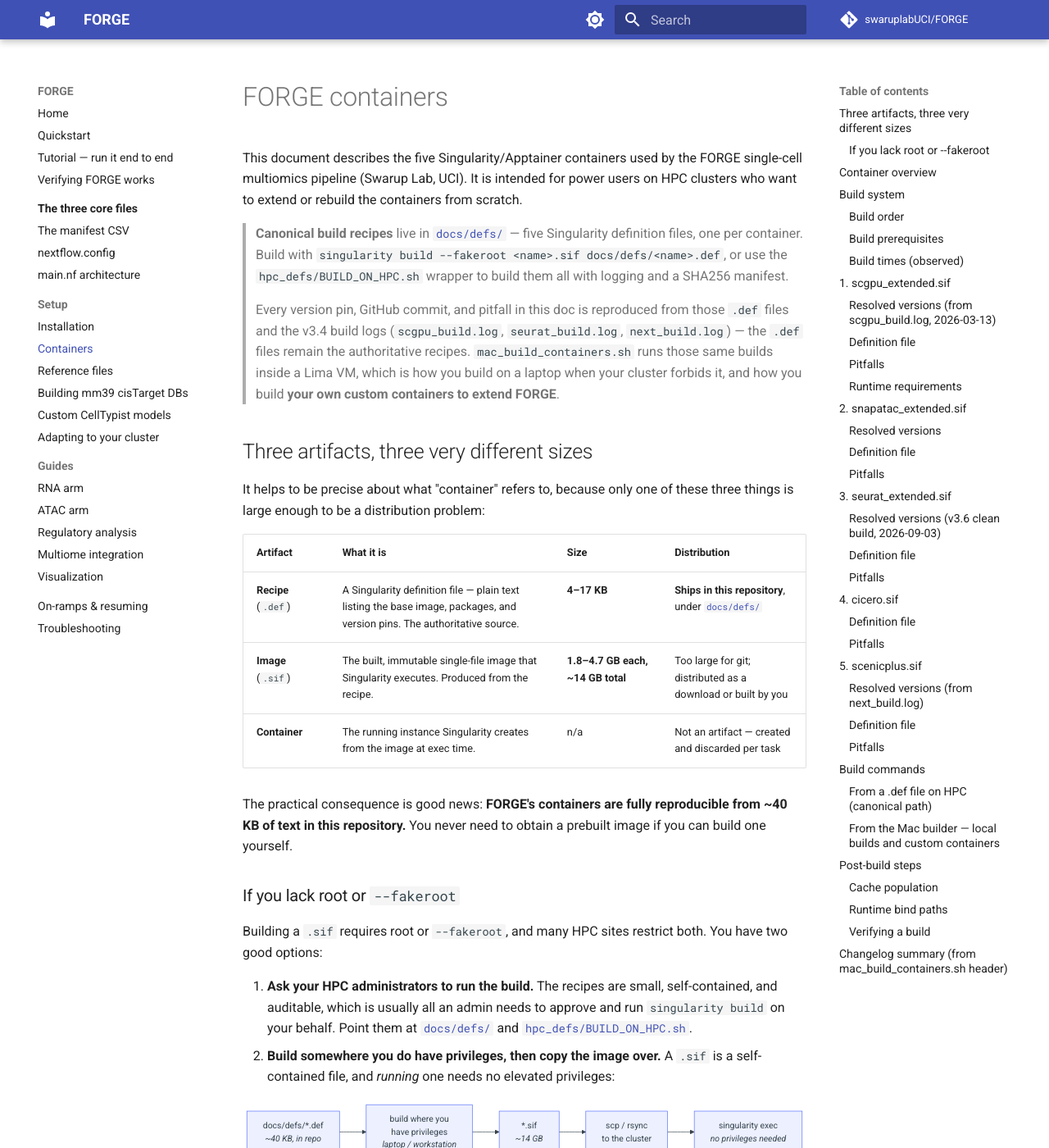
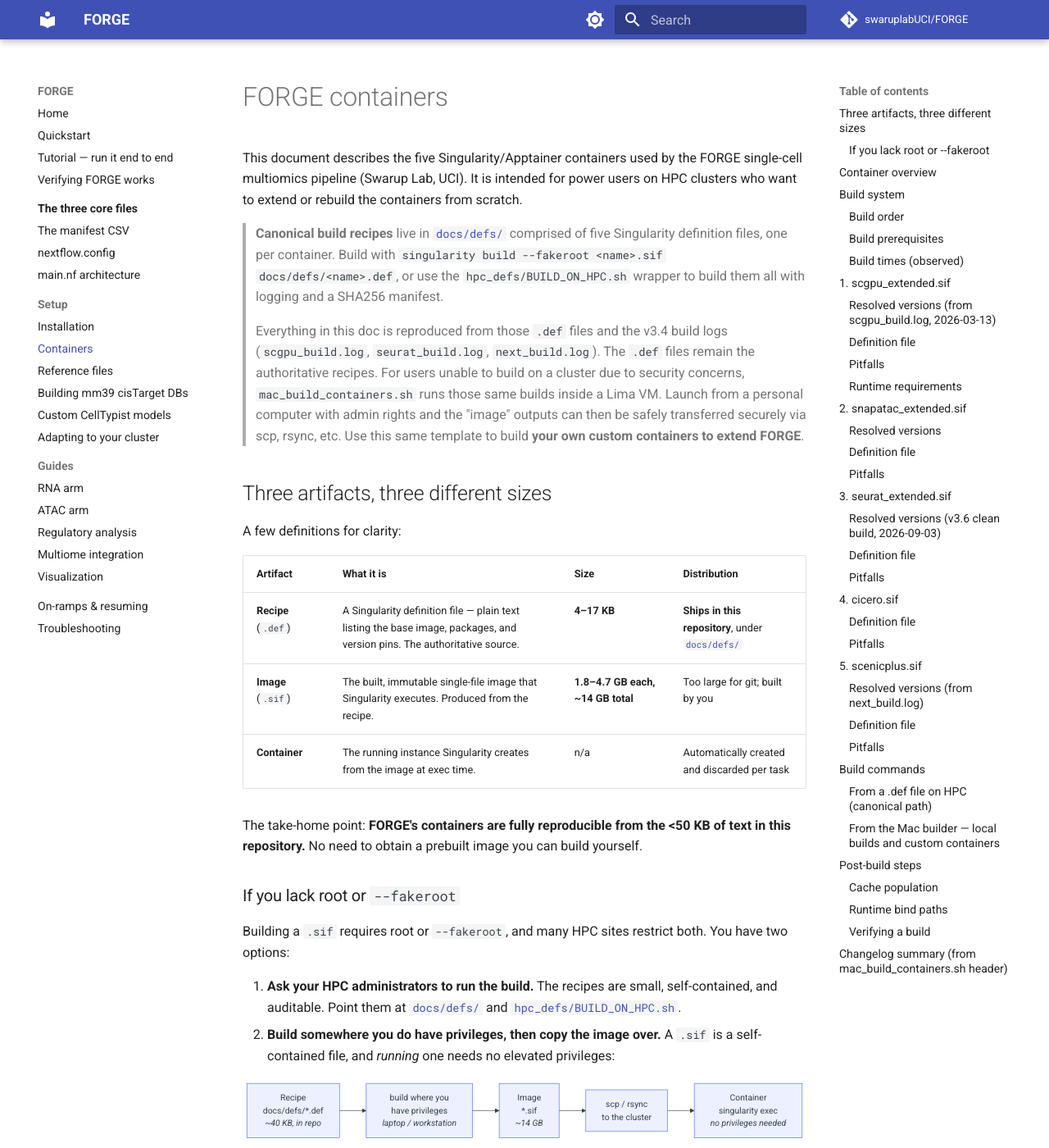
Before and after one commit to swaruplabUCI/FORGE, an MkDocs documentation site: the page built from docs/setup/containers.md, in a window 1280 px wide and 1400 px high. Shown: the whole window at 82% size. Built offline with MkDocs 1.6.1 and Material for MkDocs 9.7.7, drawn with Linux system fonts in a browser that asks for light colours; comment, search, counter and statistics services are not loaded; some of the changed text lies outside the part shown.

Commit message:
Update containers.md

````diff
--- a/docs/setup/containers.md
+++ b/docs/setup/containers.md
@@ -5,60 +5,59 @@
 power users on HPC clusters who want to extend or rebuild the containers from
 scratch.
 
-> **Canonical build recipes** live in [`docs/defs/`](https://github.com/swaruplabUCI/FORGE/tree/main/docs/defs) — five Singularity
+> **Canonical build recipes** live in [`docs/defs/`](https://github.com/swaruplabUCI/FORGE/tree/main/docs/defs)
+> comprised of five Singularity
 > definition files, one per container. Build with `singularity build --fakeroot
 > <name>.sif docs/defs/<name>.def`, or use the `hpc_defs/BUILD_ON_HPC.sh` wrapper
 > to build them all with logging and a SHA256 manifest.
 >
-> Every version pin, GitHub commit, and pitfall in this doc is reproduced from
+> Everything in this doc is reproduced from
 > those `.def` files and the v3.4 build logs (`scgpu_build.log`,
-> `seurat_build.log`, `next_build.log`) — the `.def` files remain the
-> authoritative recipes. `mac_build_containers.sh` runs those same builds inside
-> a Lima VM, which is how you build on a laptop when your cluster forbids it, and
-> how you build **your own custom containers to extend FORGE**.
+> `seurat_build.log`, `next_build.log`). The `.def` files remain the
+> authoritative recipes. For users unable to build on a cluster due to security concerns, `mac_build_containers.sh`
+> runs those same builds inside a Lima VM. Launch from a personal computer with admin rights and the "image" outputs can then
+> be safely transferred securely via scp, rsync, etc. Use this same template to build **your own custom containers to extend FORGE**.
 
-## Three artifacts, three very different sizes
+## Three artifacts, three different sizes
 
-It helps to be precise about what "container" refers to, because only one of
-these three things is large enough to be a distribution problem:
+A few definitions for clarity:
 
 | Artifact | What it is | Size | Distribution |
 |---|---|---|---|
 | **Recipe** (`.def`) | A Singularity definition file — plain text listing the base image, packages, and version pins. The authoritative source. | **4–17 KB** | **Ships in this repository**, under [`docs/defs/`](https://github.com/swaruplabUCI/FORGE/tree/main/docs/defs) |
-| **Image** (`.sif`) | The built, immutable single-file image that Singularity executes. Produced from the recipe. | **1.8–4.7 GB each, ~14 GB total** | Too large for git; distributed as a download or built by you |
-| **Container** | The running instance Singularity creates from the image at exec time. | n/a | Not an artifact — created and discarded per task |
+| **Image** (`.sif`) | The built, immutable single-file image that Singularity executes. Produced from the recipe. | **1.8–4.7 GB each, ~14 GB total** | Too large for git; built by you |
+| **Container** | The running instance Singularity creates from the image at exec time. | n/a | Automatically created and discarded per task |
 
-The practical consequence is good news: **FORGE's containers are fully
-reproducible from ~40 KB of text in this repository.** You never need to obtain a
-prebuilt image if you can build one yourself.
+The take-home point: **FORGE's containers are fully
+reproducible from the <50 KB of text in this repository.** No need to obtain a
+prebuilt image you can build yourself.
 
 ### If you lack root or `--fakeroot`
 
 Building a `.sif` requires root or `--fakeroot`, and many HPC sites restrict
-both. You have two good options:
+both. You have two options:
 
 1. **Ask your HPC administrators to run the build.** The recipes are small,
-   self-contained, and auditable, which is usually all an admin needs to approve
-   and run `singularity build` on your behalf. Point them at
+   self-contained, and auditable. Point them at
    [`docs/defs/`](https://github.com/swaruplabUCI/FORGE/tree/main/docs/defs) and [`hpc_defs/BUILD_ON_HPC.sh`](#build-commands).
 2. **Build somewhere you do have privileges, then copy the image over.** A `.sif`
    is a self-contained file, and *running* one needs no elevated privileges:
 
 ```mermaid
 flowchart LR
-    D["docs/defs/*.def<br/><i>~40 KB, in repo</i>"] --> B["build where you<br/>have privileges<br/><i>laptop / workstation</i>"]
-    B --> S["*.sif<br/><i>~14 GB</i>"]
+    D["Recipe<br/>docs/defs/*.def<br/><i>~40 KB, in repo</i>"] --> B["build where you<br/>have privileges<br/><i>laptop / workstation</i>"]
+    B --> S["Image<br/>*.sif<br/><i>~14 GB</i>"]
     S --> T["scp / rsync<br/>to the cluster"]
-    T --> R["singularity exec<br/><i>no privileges needed</i>"]
+    T --> R["Container<br/>singularity exec<br/><i>no privileges needed</i>"]
 ```
 
 !!! warning "Your build environment must mimic your cluster's Linux environment"
     A `.sif` is portable across Linux hosts of the **same CPU architecture**, so
-    a local build has to target what your HPC actually runs — in practice
+    a local build has to target what your HPC actually runs. In practice
     `x86-64` Linux. Check with `uname -m` on a cluster node before you start.
     On Linux with `--fakeroot`, this is automatic. On macOS you build inside a
-    Linux VM, and on Apple Silicon that VM must run x86-64 under emulation —
-    which is precisely what `mac_build_containers.sh` sets up (Lima + Apptainer,
+    Linux VM, and on Apple Silicon that VM must run x86-64 under emulation. This
+    is precisely what `mac_build_containers.sh` sets up (Lima + Apptainer,
     with Rosetta on Apple Silicon). A natively-built `arm64` image will not run
     on an `x86-64` cluster.
 
@@ -75,17 +74,14 @@
 Sizes above are the actual `.sif` sizes of the canonical set: cicero,
 scgpu, snapatac, scenicplus from `sif_output/` (v3.4), and seurat from the
 v3.6 clean rebuild (basilisk env baked via `BASILISK_USE_SYSTEM_DIR=1`,
-plus edgeR, ggforestplot, and the Deriv 4.1.6 pin). Build dates: cicero
-2026-03-12, seurat 2026-09-03 (v3.6), scgpu 2026-03-17 (CellBender fix),
-scenicplus 2026-03-30, snapatac 2026-04-08 (scATAnno).
-
+plus edgeR, ggforestplot, and the Deriv 4.1.6 pin).
 ## Build system
 
 Each container has a standalone Singularity definition file under
 [`docs/defs/`](https://github.com/swaruplabUCI/FORGE/tree/main/docs/defs). The recommended path is:
 
 ```bash
-# On an HPC compute node (NOT a login node)
+# Request a compute node
 srun --partition=free --time=04:00:00 --mem=24G --cpus-per-task=8 --pty bash
 module load singularity     # or: module load apptainer
 cd /path/to/forge
@@ -112,14 +108,13 @@
 ### Build order
 
 Cicero is built first in the `all` target because its mamba solve is the
-longest single step (and is most likely to expose disk-space or networking
-issues early):
+longest single step:
 
 ```
 cicero → scgpu_extended → snapatac_extended → seurat_extended → scenicplus
 ```
 
-There are no inter-container dependencies — any one container can be rebuilt
+There are no inter-container dependencies. Any one container can be rebuilt
 in isolation. The order is purely a matter of failing-fast on the slowest
 solve.
 
@@ -186,12 +178,10 @@
 ### Pitfalls
 
 - **CellBender 0.3.2 from PyPI is broken on PyTorch 2.x.** Pinning to
-  GitHub commit `4334e89` is mandatory. Do not relax this to "latest" — the
-  upstream PyPI release has not been re-rolled.
+  GitHub commit `4334e89` is mandatory.
 - **The base image already ships PyTorch 2.4.0+cu121 and numpy 2.1.0.** Do
-  not downgrade either; scvi-tools 1.4 and the rest of the stack work with
-  numpy 2.x in this container. (This is the opposite of `snapatac_extended`,
-  where numpy must be held at < 2.0.)
+  not downgrade; scvi-tools 1.4 and the rest of the stack work with
+  numpy 2.x in this container.
 - **CellTypist models are baked in at build time** so the container works
   offline on compute nodes with no outbound network. They live at
   `~/.celltypist/data/models` inside the container; the pipeline sets
@@ -249,11 +239,9 @@
   patch (`container_rebuild_fix.patch`) was added because kaleido failed
   silently in earlier builds; the `%test` block now exports a PNG to
   confirm it actually works end-to-end.
-- **scPrinter is installed with `--no-deps`** because its `setup.py`
-  over-specifies versions that conflict with the chosen torch / numpy
-  pins. All scPrinter runtime deps are installed manually in the
+- **scPrinter is installed with `--no-deps`** All scPrinter runtime deps are installed manually in the
   preceding step.
-- **MACS3 has no pip wheels — it compiles from source.** Hence the
+- **MACS3 compiles from source.** Hence the
   `gcc/g++/make` system deps. This is fine on x86_64 Debian but is the
   reason the build cannot run on a base image without compilers.
 
@@ -286,14 +274,6 @@
 ```bash
 singularity build --fakeroot seurat_extended.sif docs/defs/seurat_extended.def
 ```
-
-> **Note on the request.** The original task list mentioned `DESeq2` and
-> `clusterProfiler`. These are **not** installed in the canonical
-> `seurat_extended.sif`. Instead the container ships `MAST` for
-> single-cell DE, `edgeR` for pseudobulk DE, and `enrichR` + `GSVA` +
-> `UCell` + `GeneOverlap` for pathway / signature analysis. If you need
-> DESeq2 + clusterProfiler, add them to the Bioconductor block above;
-> they have no special build requirements beyond what is already installed.
 
 ### Pitfalls
 
@@ -338,9 +318,7 @@
   source after creating a `Magick++.pc → Magick++-6.Q16HDRI.pc` symlink so
   pkg-config can find it.
 
-- **hdWGCNA via `install_local` silently fails.** Use `install_github`. The
-  earlier `hpc_defs/seurat_extended.def` used `install_local` with a
-  pre-downloaded tarball — that path is buggy and was abandoned in v3.1.
+- **Prefer `install_github` for hdWGCNA installs** .
 
 - **`R_LIBS_USER=/dev/null` at runtime.** When the pipeline mounts the user's
   HPC home directory, R picks up a personal library that often contains
@@ -366,8 +344,8 @@
   `%environment` block re-exports the var for runtime so any code path that
   calls basilisk also uses system-dir resolution.
 
-  No `nextflow.config` change is strictly required — the container's
-  `%environment` already sets the var. Belt-and-suspenders override:
+  No `nextflow.config` change is strictly required. The container's
+  `%environment` sets the var:
 
   ```groovy
   containerOptions = '--env R_LIBS_USER=/dev/null --env BASILISK_USE_SYSTEM_DIR=1'
@@ -403,10 +381,8 @@
 
 ### Definition file
 
-The cicero build is the most fragile of the five because mamba's solver
-crashes mid-run on a libxml2 self-upgrade. The crash is *expected* and the
-R install is fine afterwards. Translating the build to a clean `.def` is
-possible but the imperative form below is what we actually ship:
+The cicero build experiences some fragility due to mamba's solver
+crashing mid-run on a libxml2 self-upgrade. While it's possible to fix post-crash, the form below is what we actually ship:
 
 The full recipe is in [`docs/defs/cicero.def`](https://github.com/swaruplabUCI/FORGE/blob/main/docs/defs/cicero.def). Build with:
 
@@ -597,8 +573,8 @@
 | `cicero.sif`          | None                                                | None                                                     |
 | `scenicplus.sif`      | Mallet 202108 at `/opt/Mallet-202108`                | cistarget databases (NOT baked — user supplies)          |
 
-**scPrinter dispersion models** are not baked into `snapatac_extended.sif` —
-they are downloaded on first use into `$XDG_CACHE_HOME` (which the pipeline
+**scPrinter dispersion models** are not baked into `snapatac_extended.sif`.
+They are downloaded on first use into `$XDG_CACHE_HOME` (which the pipeline
 points at `/tmp/cache`). On a network-isolated compute node you must
 pre-populate this cache by running scPrinter once on a node with outbound
 network, then copying the cache to a shared path bound into `/tmp/cache`
````
Also changed, not shown: other parts of docs/setup/containers.md (+1 -4 lines).
